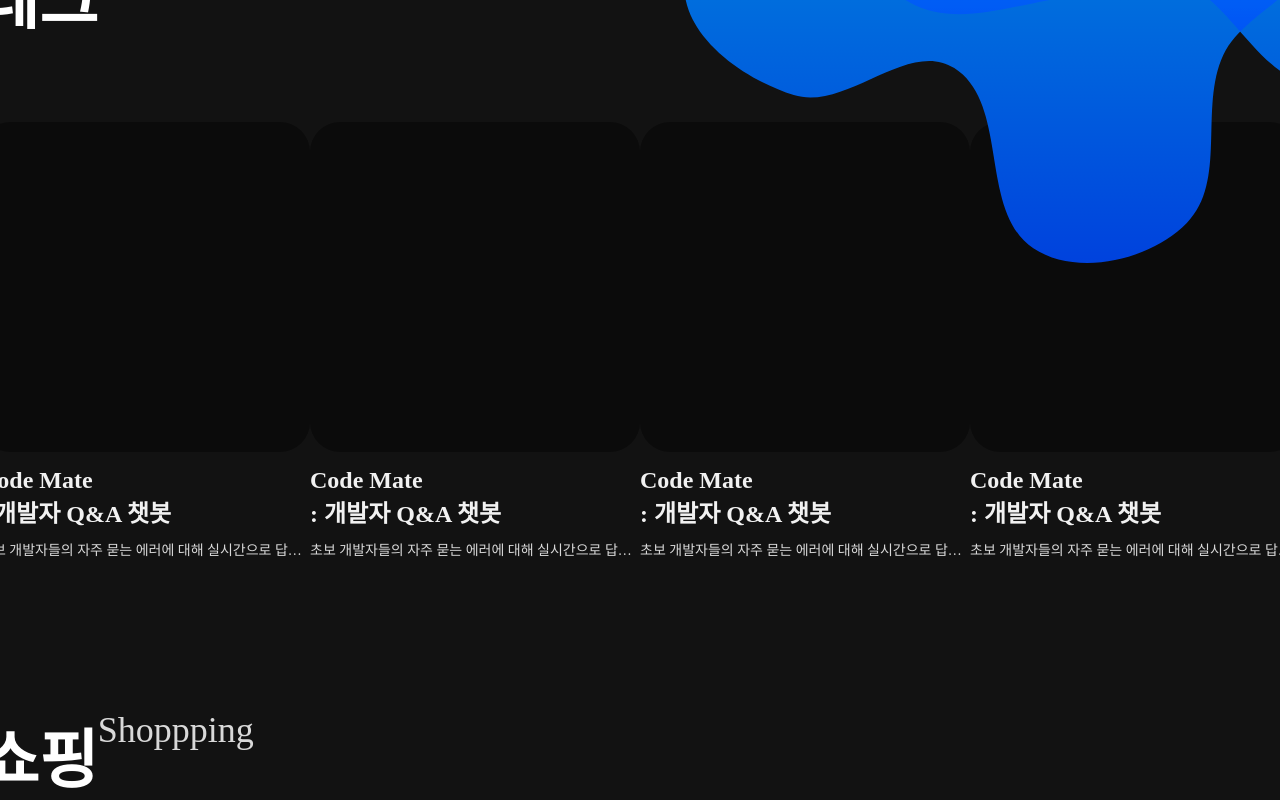
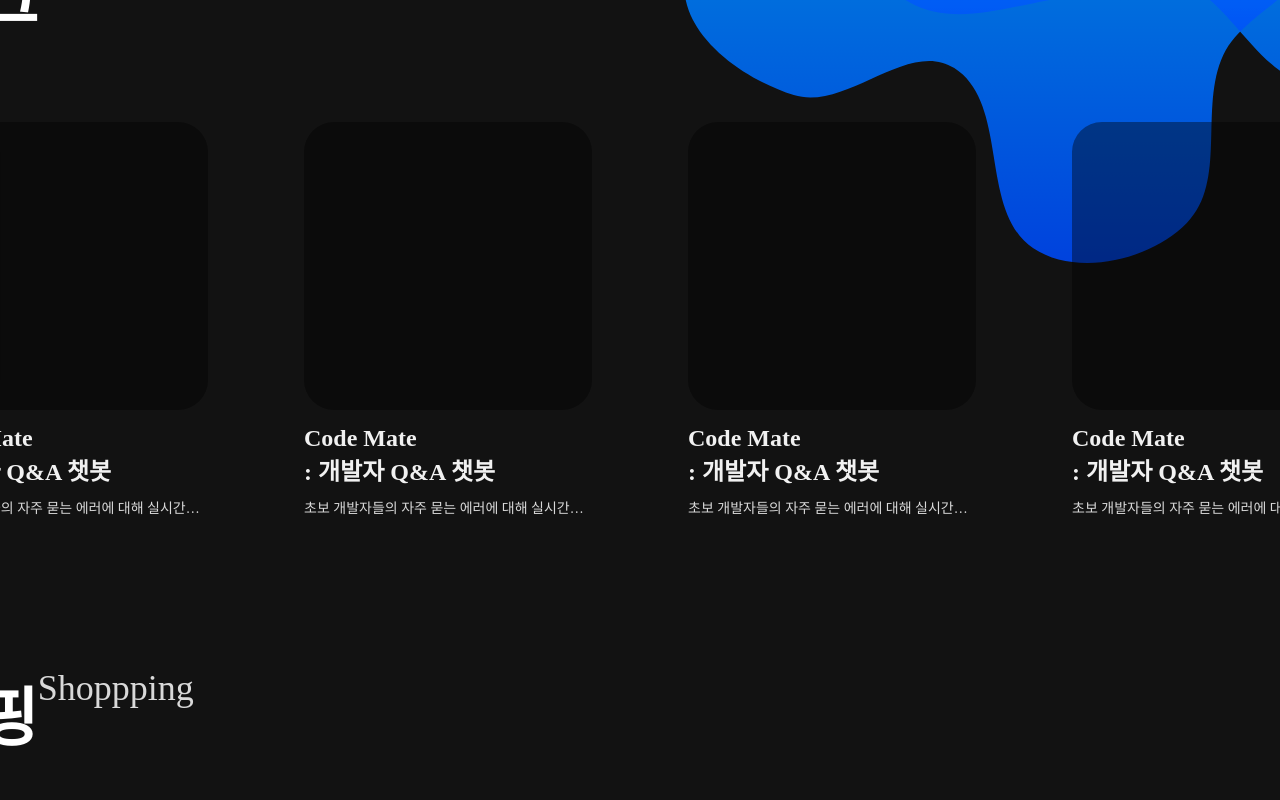
Before and after one commit to Snachit-labs/Snachit_web, a React (Vite) app: page / in a window 1280 px wide. Shown: the part 740-1540 px from the top of the page. Built offline with nearby package versions, Linux system fonts and the light colour scheme.

Commit message:
refact: landing 페이지 리팩토링

```diff
--- a/src/css/components/categoryStyle.module.css
+++ b/src/css/components/categoryStyle.module.css
@@ -1,64 +1,67 @@
-
-.categoryDiv{
-  width:100%;
+.categoryDiv {
+  width: 100%;
   display: flex;
   flex-direction: column;
-  margin-top:150px;
+  margin-top: 150px;
 }
-.categoryTitleDiv{
+.categoryTitleDiv {
   display: flex;
 }
-.categoryKorTitle{
-  color:#ffffff;
+.categoryKorTitle {
+  color: #ffffff;
   font-size: 64px;
   font-weight: bold;
 }
-.categoryEngTitle{
-   /* color: rgba(0, 0, 0, 0.6);
+.categoryEngTitle {
+  /* color: rgba(0, 0, 0, 0.6);
   text-shadow: 0 1px #ffffff; */
-  color:#D9D9D9;
+  color: #d9d9d9;
   /* color: #ffffff;
   text-shadow: 0px 1px 2px rgba(0, 0, 0, 0.6); */
-  font-size:36px;
+  font-size: 36px;
   font-weight: 300;
 }
-.categoryContent{
+.categoryContent {
   display: flex;
   justify-content: space-between;
-  margin-top:80px;
+  margin-top: 80px;
+  width: 100%;
 }
-.categoryContentItem{
+.categoryContentItem {
   display: flex;
   flex-direction: column;
+  width: 20%;
+  /* background-color: #00000066; */
 }
-.itemImg{
-  height:330px;
-  width:330px;
+.itemImg {
+  /* height: 330px;
+  width: 330px; */
+  width: 100%;
+  aspect-ratio: 1 / 1;
   background-color: #00000066;
   border-radius: 30px;
 }
-.itemTextDiv{
+.itemTextDiv {
   display: flex;
   flex-direction: column;
-  margin-top:15px;
+  margin-top: 15px;
 }
-.itemText{
-  color:#F1F1F1;
+.itemText {
+  color: #f1f1f1;
   font-size: 24px;
   font-weight: 700;
-  overflow:hidden;
+  overflow: hidden;
   white-space: nowrap;
   text-overflow: ellipsis;
-  width:330px;
+  /* width: 330px; */
 }
-.itemInfo{
-  color:#D9D9D9;
+.itemInfo {
+  color: #d9d9d9;
   font-size: 14px;
   font-weight: 400;
-  overflow:hidden;
+  overflow: hidden;
   white-space: nowrap;
   text-overflow: ellipsis;
-  width:330px;
-  margin-top:10px;
-
+  /* width: 330px; */
+  margin-top: 10px;
 }
--- a/src/css/pages/landingStyle.module.css
+++ b/src/css/pages/landingStyle.module.css
@@ -5,11 +5,13 @@
   display: flex;
   justify-content: center;
 }
-.inner{
-  width:1440px;
-  height:100%;
+.inner {
+  width: 1440px;
+  height: 100%;
   padding: 50px 100px 300px 100px;
   /* background-color: green; */
+  position: relative;
+  z-index: 10;
 }
 .landingLogo {
   position: absolute;
@@ -20,7 +22,7 @@
   display: flex;
   flex-direction: column;
   align-items: center;
-  position:relative;
+  position: relative;
   z-index: 1;
 }
 .text1,
@@ -30,7 +32,7 @@
 }
 .text3Div span {
   font-size: 32px;
-  color: #F2F6F6;
+  color: #f2f6f6;
   font-weight: 400;
 }
 @keyframes gradientMove {
@@ -62,69 +64,69 @@
   color: #fafafa;
 }
 
-.communityDiv{
+.communityDiv {
   display: flex;
   flex-direction: column;
-  width:100%;
+  width: 100%;
   z-index: 1;
-  margin-top:100px;
+  margin-top: 100px;
 }
-.imgDiv{
+.imgDiv {
   display: flex;
   /* gap:30px; */
   justify-content: space-between;
   z-index: 1;
 }
-.rightImgDiv{
+.rightImgDiv {
   display: flex;
   flex-direction: column;
   gap: 30px;
 }
-.communityTextDiv{
-  display:flex;
+.communityTextDiv {
+  display: flex;
   flex-direction: column;
-  margin-top:20px;
+  margin-top: 20px;
 }
-.leftImg{
-  height:1050px;
+.leftImg {
+  height: 1050px;
   width: 1050px;
   background-color: #00000066;
   border-radius: 30px;
 }
-.img{
-  height:330px;
-  width:330px;
+.img {
+  height: 330px;
+  width: 330px;
   background-color: #00000066;
   border-radius: 30px;
 }
-.communityTitle{
-  color:#F1F1F1;
+.communityTitle {
+  color: #f1f1f1;
   font-size: 48px;
   font-weight: bold;
 }
-.communityInfo{
-  color:#D9D9D9;
+.communityInfo {
+  color: #d9d9d9;
   font-size: 24px;
-  font-weight:400px;
-  margin-top:20px;
+  font-weight: 400px;
+  margin-top: 20px;
 }
 
-.btnDiv{
-  width:100%;
+.btnDiv {
+  width: 100%;
   display: flex;
   justify-content: center;
-  margin-top:40px;
+  margin-top: 40px;
   position: relative;
   z-index: 10;
 }
-.btn{
-  background-color: #FFFFFF;
+.btn {
+  background-color: #ffffff;
   font-size: 22px;
   font-weight: bold;
-  border:none;
+  border: none;
   border-radius: 12px;
-  color:#171A1A;
-  width:438px;
-  height:64px;
-  padding:0;
+  color: #171a1a;
+  width: 438px;
+  height: 64px;
+  padding: 0;
 }
```
